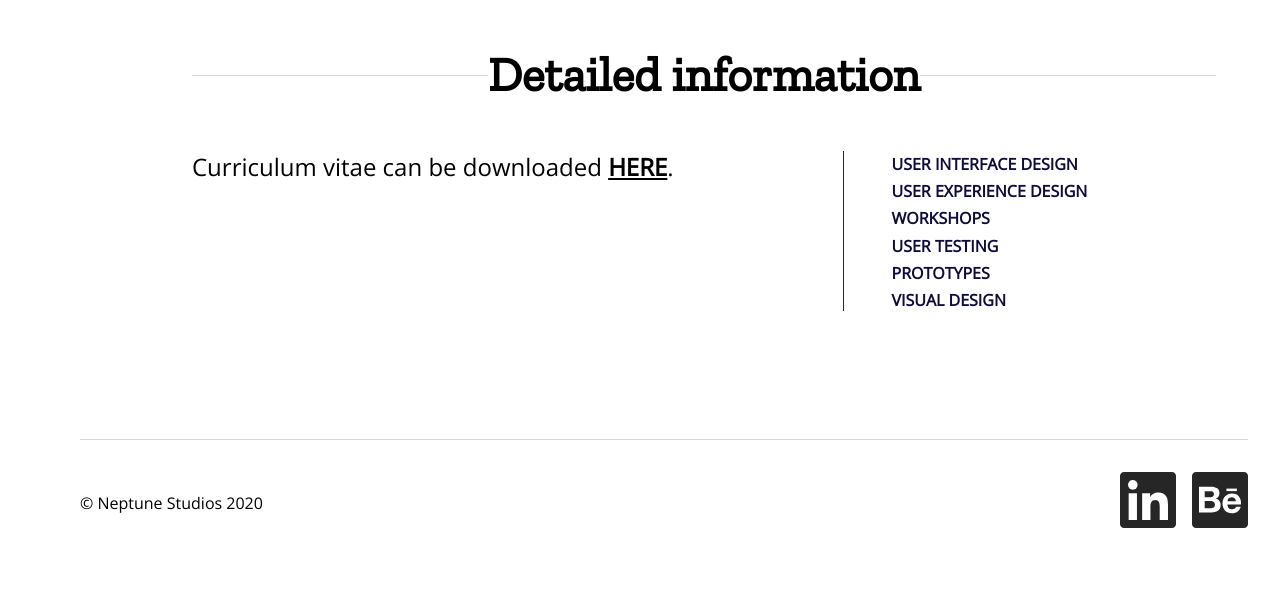
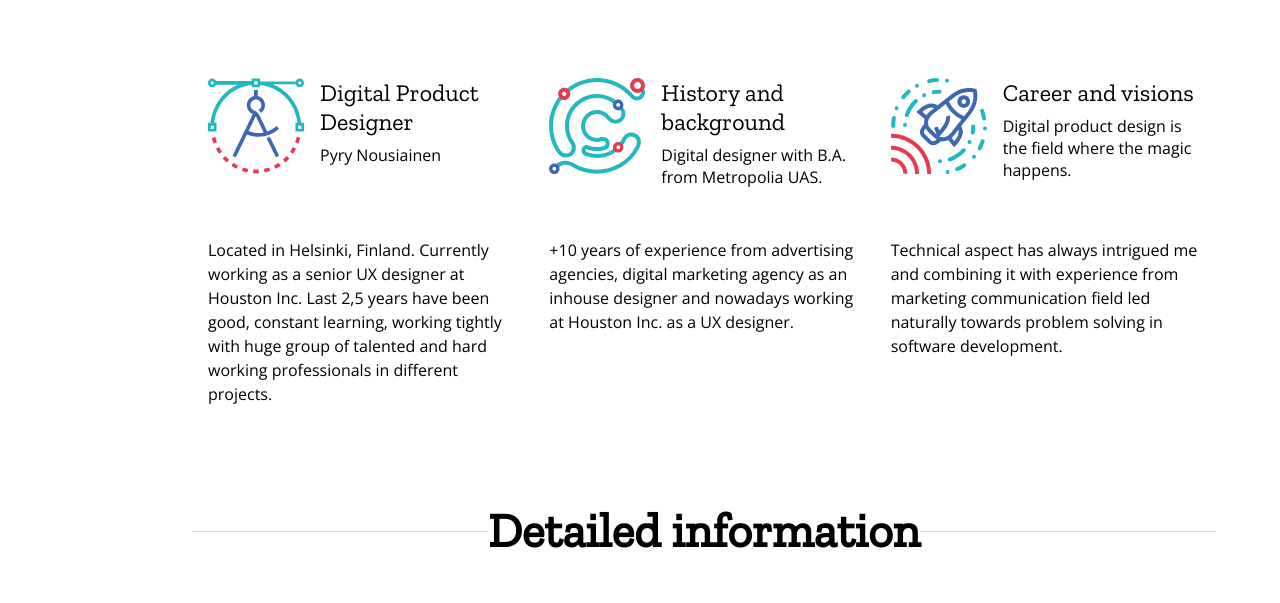
Before and after one commit to jonraem/neptune-studios, a Gatsby site: page /about in a window 1280 px wide. Shown: the part 802-1405 px from the top of the page. Before the commit the page ends 1383 px from the top, so only its background shows below. Built offline with nearby package versions, Linux system fonts and the light colour scheme; Gatsby itself is replaced by a stand-in of ours.

Commit message:
Add highlights for about page

```diff
--- a/src/components/components.module.css
+++ b/src/components/components.module.css
@@ -100,3 +100,29 @@
   height: 1.5rem;
   margin-left: 0.75rem;
 }
+
+/* HIGHLIGHT */
+
+.highlight {
+  flex: 1;
+  margin: 1rem;
+}
+
+.highlightHeader {
+  display: flex;
+  margin-bottom: 3rem;
+  height: 7rem;
+}
+
+.highlightTitles {
+  display: flex;
+  flex-direction: column;
+  margin-left: 1rem;
+}
+
+.highlightTitle {
+  font-family: 'Zilla Slab', sans-serif;
+  font-size: 1.5rem;
+  font-weight: 500;
+  margin-bottom: 0.5rem;
+}
--- /dev/null
+++ b/src/components/highlight.js
@@ -0,0 +1,17 @@
+import React from 'react';
+import styles from './components.module.css';
+
+export default props => {
+  return (
+    <div className={styles.highlight}>
+      <div className={styles.highlightHeader}>
+        <div className={styles.highlightIcon}>{props.icon}</div>
+        <div className={styles.highlightTitles}>
+          <div className={styles.highlightTitle}>{props.title}</div>
+          <div className={styles.highlightSubtitle}>{props.subtitle}</div>
+        </div>
+      </div>
+      <p className={styles.highlightPara}>{props.paragraph}</p>
+    </div>
+  );
+};
--- a/src/pages/about.js
+++ b/src/pages/about.js
@@ -1,9 +1,37 @@
 import React from 'react';
 import Header from '../components/header';
 import CenterTitle from '../components/centerTitle';
+import Highlight from '../components/highlight';
 import Footer from '../components/footer';
 import styles from './pages.module.css';
 import pyryHero from '../assets/png/pyry-hero.png';
+import { ReactComponent as Title } from '../assets/svg/title.svg';
+import { ReactComponent as Path } from '../assets/svg/path.svg';
+import { ReactComponent as Visions } from '../assets/svg/visions.svg';
+
+const highlights = [
+  {
+    icon: <Title />,
+    title: 'Digital Product Designer',
+    subtitle: 'Pyry Nousiainen',
+    paragraph:
+      'Located in Helsinki, Finland. Currently working as a senior UX designer at Houston Inc. Last 2,5 years have been good, constant learning, working tightly with huge group of talented and hard working professionals in different projects.',
+  },
+  {
+    icon: <Path />,
+    title: 'History and background',
+    subtitle: 'Digital designer with B.A. from Metropolia UAS.',
+    paragraph:
+      '+10 years of experience from advertising agencies, digital marketing agency as an inhouse designer and nowadays working at Houston Inc. as a UX designer.',
+  },
+  {
+    icon: <Visions />,
+    title: 'Career and visions',
+    subtitle: 'Digital product design is the field where the magic happens.',
+    paragraph:
+      'Technical aspect has always intrigued me and combining it with experience from marketing communication field led naturally towards problem solving in software development.',
+  },
+];
 
 export default props => (
   <div className={styles.page}>
@@ -22,10 +50,20 @@ export default props => (
       <img
         className={styles.aboutHeroImage}
         src={pyryHero}
-        alt="Illustration of a diver"
+        alt="Pyry Nousiainen"
       />
     </div>
     <div className={styles.content}>
+      <div className={styles.aboutHighlights}>
+        {highlights.map(highlight => (
+          <Highlight
+            icon={highlight.icon}
+            title={highlight.title}
+            subtitle={highlight.subtitle}
+            paragraph={highlight.paragraph}
+          />
+        ))}
+      </div>
       <CenterTitle>Detailed information</CenterTitle>
       <div className={styles.aboutDetails}>
         <p className={styles.aboutDetailsPara}>
--- a/src/pages/pages.module.css
+++ b/src/pages/pages.module.css
@@ -163,6 +163,11 @@ body {
   height: 92vh;
 }
 
+.aboutHighlights {
+  display: flex;
+  margin: 4rem 0;
+}
+
 .aboutDetails {
   display: flex;
   height: 10rem;
```
